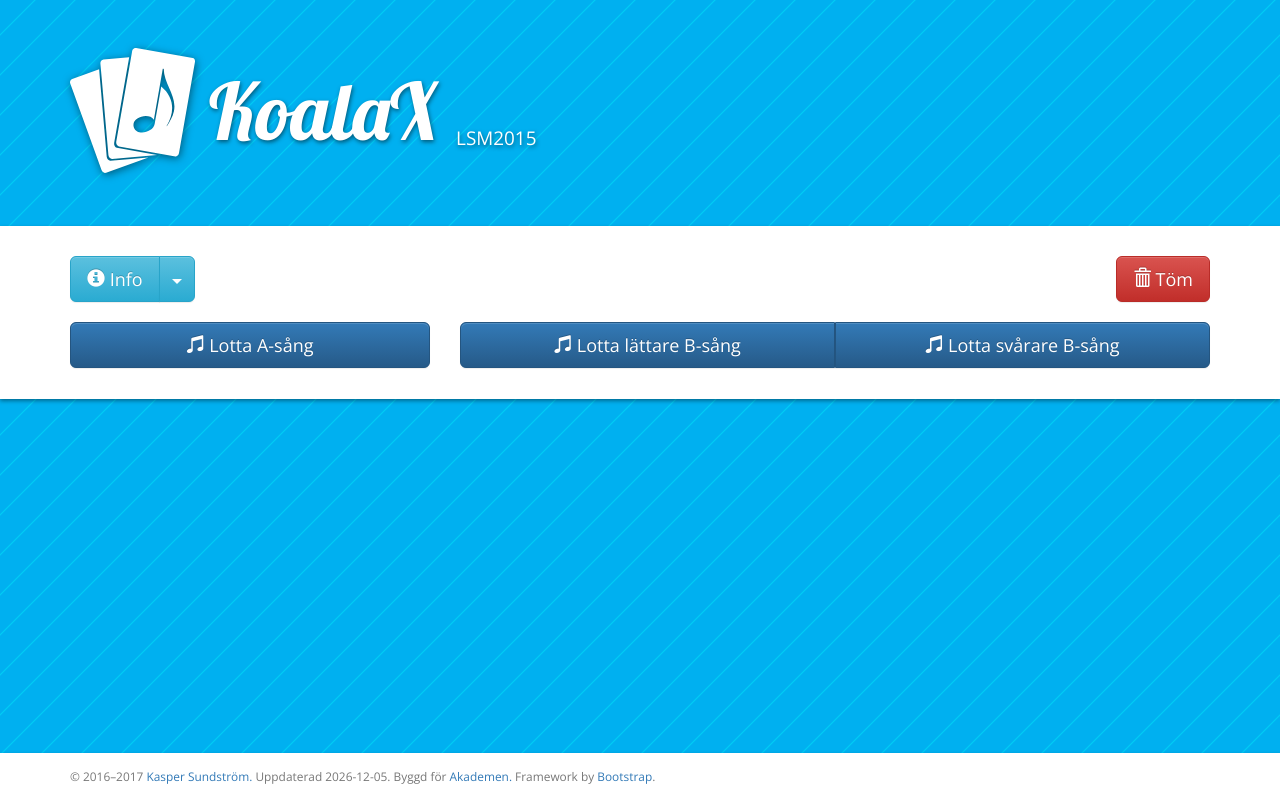
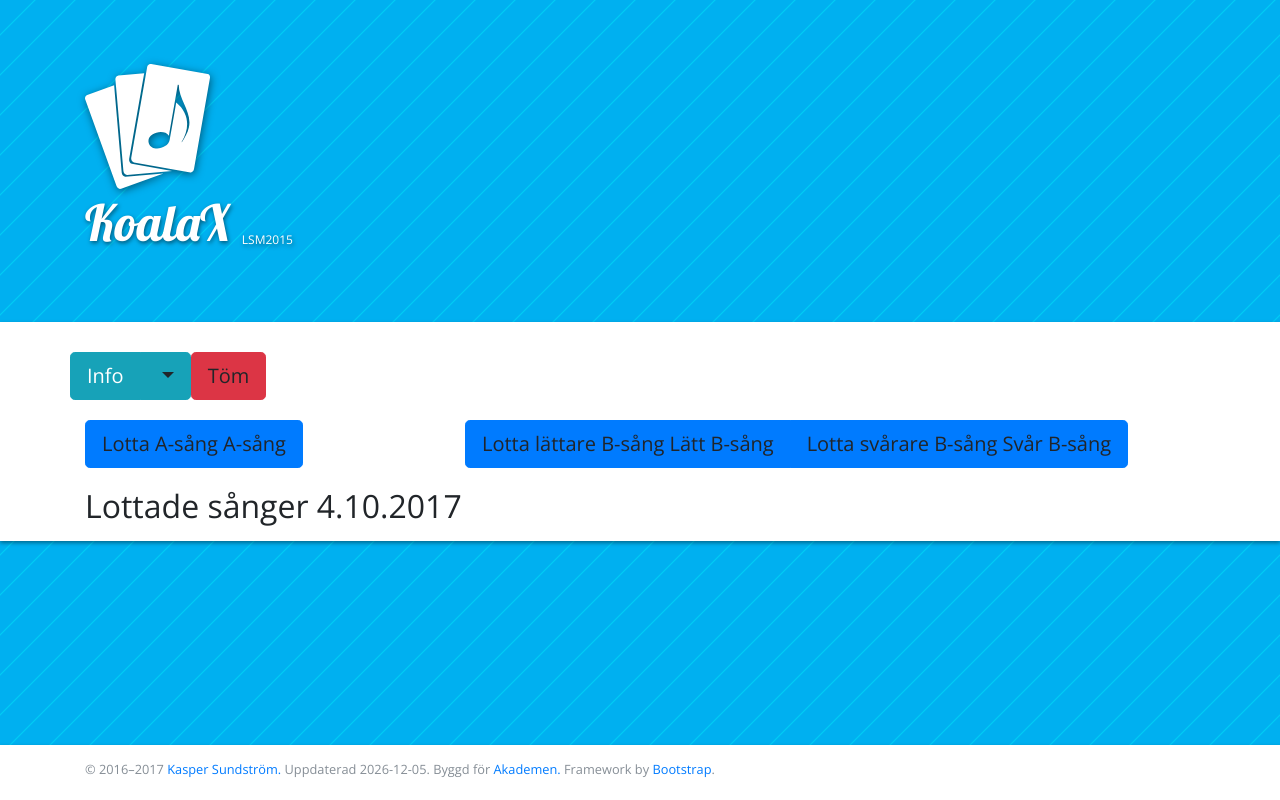
Before and after one commit to KSundstrom/koala-online, a PHP site: page / in a window 1280 px wide. Run offline with PHP 8.4, Linux system fonts and the light colour scheme; some libraries are stand-ins or nearby versions.

Commit message:
Switched to Bootstrap 4.0.0 Beta

```diff
--- a/index.php
+++ b/index.php
@@ -13,8 +13,8 @@
 <html xmlns="http://www.w3.org/1999/xhtml" lang="sv-FI" xml:lang="sv-FI" dir="ltr">
   <head prefix="og: http://ogp.me/ns#">
     <meta charset="utf-8"/>
-    <meta http-equiv="X-UA-Compatible" content="IE=edge"/>
-    <meta name="viewport" content="width=device-width, initial-scale=1, maximum-scale=1, minimum-scale=1, shrink-to-fit=no, user-scalable=no"/>
+    <meta http-equiv="x-ua-compatible" content="ie=edge"/>
+    <meta name="viewport" content="width=device-width, initial-scale=1, shrink-to-fit=no"/>
 
     <!--
       KoalaX
@@ -54,11 +54,8 @@
     <meta property="og:url" content="http://koala.ksundstrom.fi"/>
     <meta property="og:description" content="Ett verktyg för Akademens tentamina för Lilla sångarmärket. It’s kind of a lottery!"/>
 
-    <!-- Bootstrap 3.3.7 CSS -->
-    <link rel="stylesheet" type="text/css" href="https://maxcdn.bootstrapcdn.com/bootstrap/3.3.7/css/bootstrap.min.css" integrity="sha384-BVYiiSIFeK1dGmJRAkycuHAHRg32OmUcww7on3RYdg4Va+PmSTsz/K68vbdEjh4u" crossorigin="anonymous"/>
-
-    <!-- Bootstrap 3.3.7 Theme CSS -->
-    <link rel="stylesheet" type="text/css" href="https://maxcdn.bootstrapcdn.com/bootstrap/3.3.7/css/bootstrap-theme.min.css" integrity="sha384-rHyoN1iRsVXV4nD0JutlnGaslCJuC7uwjduW9SVrLvRYooPp2bWYgmgJQIXwl/Sp" crossorigin="anonymous"/>
+    <!-- Bootstrap 4.0.0 Beta CSS -->
+    <link rel="stylesheet" type="text/css" href="https://maxcdn.bootstrapcdn.com/bootstrap/4.0.0-beta/css/bootstrap.min.css" integrity="sha384-/Y6pD6FV/Vv2HJnA6t+vslU6fwYXjCFtcEpHbNJ0lyAFsXTsjBbfaDjzALeQsN6M" crossorigin="anonymous"/>
 
     <!-- Custom CSS and font imports -->
     <link rel="stylesheet" type="text/css" href="css/main.css"/>
@@ -69,8 +66,8 @@
     <!-- Popper.js 1.12.5 -->
     <script defer="defer" type="application/javascript" charset="utf-8" src="https://cdnjs.cloudflare.com/ajax/libs/popper.js/1.12.5/umd/popper.min.js" integrity="sha256-jpW4gXAhFvqGDD5B7366rIPD7PDbAmqq4CO0ZnHbdM4=" crossorigin="anonymous"></script>
 
-    <!-- Bootstrap 3.3.7 JavaScript -->
-    <script defer="defer" type="application/javascript" charset="utf-8" src="https://maxcdn.bootstrapcdn.com/bootstrap/3.3.7/js/bootstrap.min.js" integrity="sha384-Tc5IQib027qvyjSMfHjOMaLkfuWVxZxUPnCJA7l2mCWNIpG9mGCD8wGNIcPD7Txa" crossorigin="anonymous"></script>
+    <!-- Bootstrap 4.0.0 Beta JavaScript -->
+    <script defer="defer" type="application/javascript" charset="utf-8" src="https://maxcdn.bootstrapcdn.com/bootstrap/4.0.0-beta/js/bootstrap.min.js" integrity="sha384-h0AbiXch4ZDo7tp9hKZ4TsHbi047NrKGLO3SEJAg45jXxnGIfYzk4Si90RDIqNm1" crossorigin="anonymous"></script>
 
     <!-- Custom AJAX and UI JavaScript -->
     <script defer="defer" type="application/javascript" charset="utf-8" src="js/main.js"></script>
@@ -87,7 +84,7 @@
     <script async="async" type="application/javascript" charset="utf-8" src="https://www.google-analytics.com/analytics.js"></script>
   </head>
 
-  <body vocab="https://schema.org/" typeof="WebApplication">
+  <body vocab="https://schema.org" typeof="WebApplication">
 
     <!-- OBSOLETE BROWSER WARNING -->
     <!--[if lte IE 9]>
@@ -246,7 +243,7 @@
 
               <!-- Copyright -->
               © <span property="copyrightYear">2016–2017</span>
-              <a hreflang="sv-FI" href="http://ksundstrom.fi/" property="copyrightHolder creator" typeof="Person">
+              <a hreflang="sv-FI" href="http://ksundstrom.fi" property="copyrightHolder creator" typeof="Person">
                 <span property="name">Kasper Sundström</span>.
                 <meta property="nationality" content="FI"/>
               </a>
```
